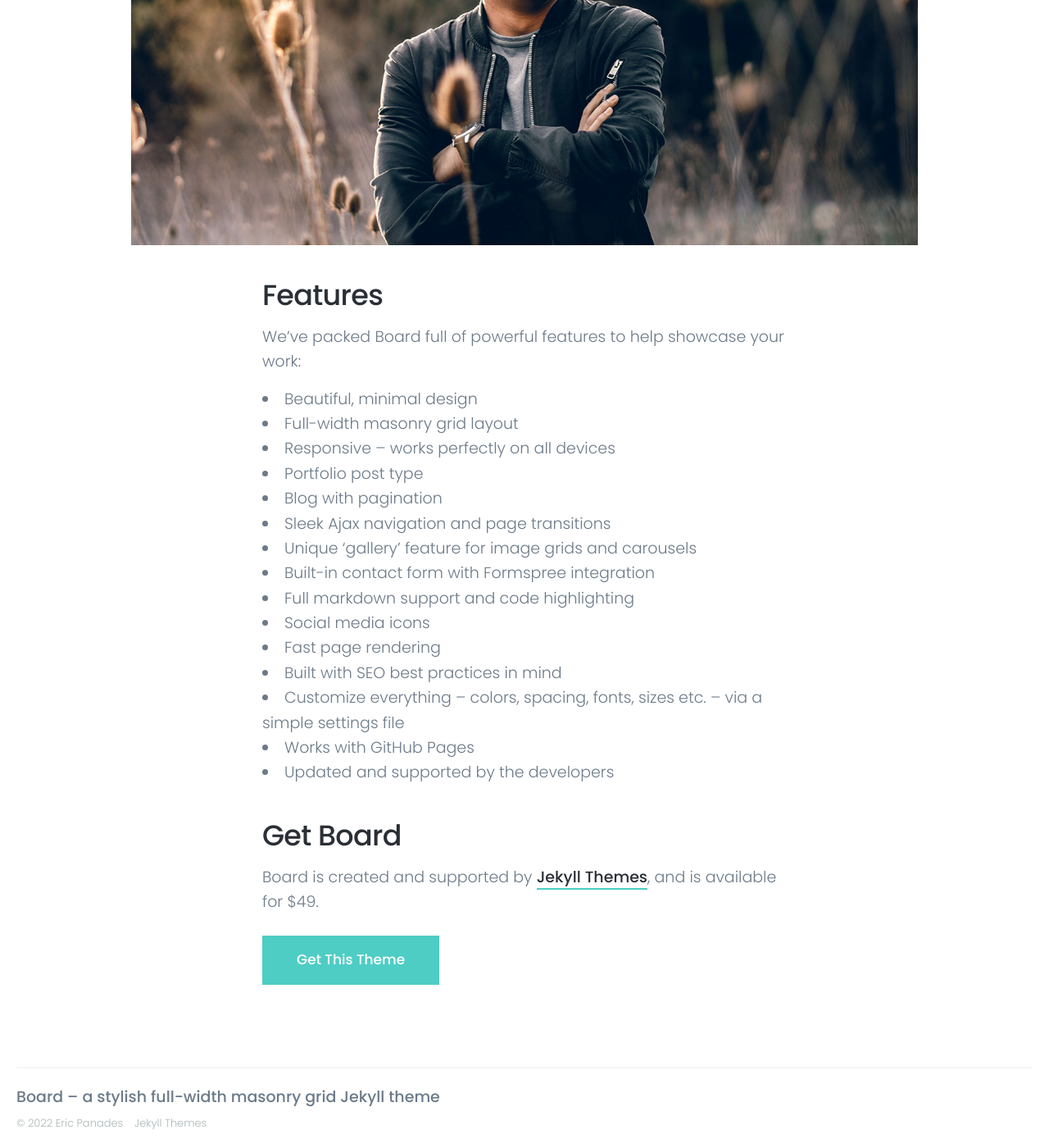
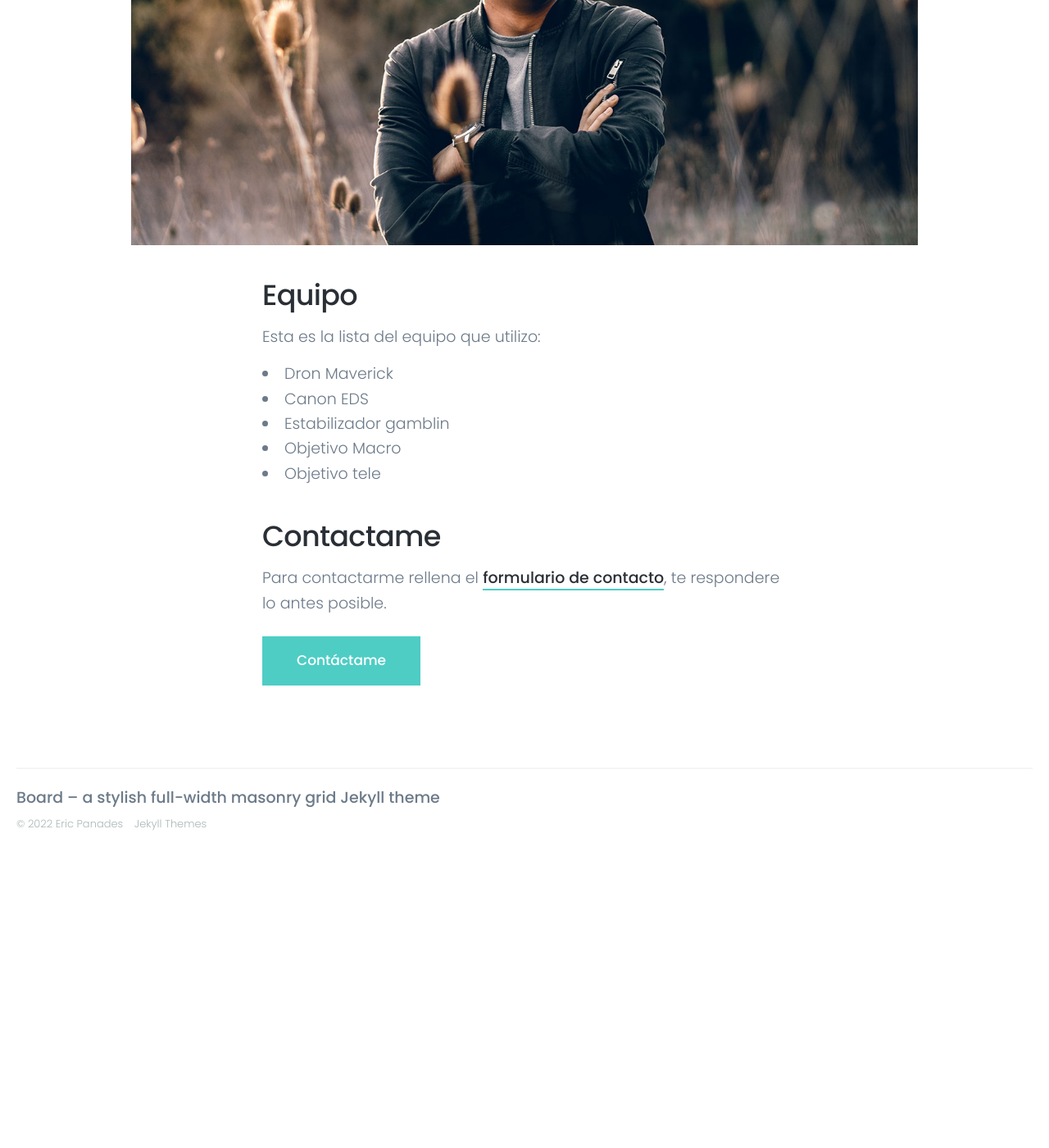
Before and after one commit to alejandrosospedra/alejandrosospedra.github.io, a Jekyll site: the page built from _pages/about.md, in a window 1280 px wide and 1400 px high, scrolled down 601 px. Shown: the whole window at 82% size. Built offline with Jekyll 4.4.1, drawn with Linux system fonts in a browser that asks for light colours; nearby versions of some CDN libraries; after the commit the page ends 1636 px from its top, so only the background shows below that; some of the changed text lies outside the part shown.

Commit message:
Change info in about page

```diff
--- a/_data/settings.yml
+++ b/_data/settings.yml
@@ -8,7 +8,7 @@ header_settings:
 
 menu_settings:
   menu_items:
-    - title: 'Projects'
+    - title: 'Portfolio'
       url: '/'
     - title: 'Blog'
       url: '/blog/'
--- a/_pages/about.md
+++ b/_pages/about.md
@@ -1,34 +1,24 @@
 ---
-title: About Board
-subtitle: Board is a stylish full-width masonry grid theme. Made for designers, artists, photographers and developers to show off their best work.
-description: Board is a stylish full-width masonry grid theme.
+title: Hola, soy Eric
+subtitle: Soy fotógrafo profesional. Échale un vistazo a mi portfolio para ver un ejemplo de mis fotografias.
+description: Échale un vistazo a mi portfolio para ver un ejemplo de mis fotografias.
 featured_image: /images/demo/landscape-05.jpg
 ---
 
 ![](/images/demo/landscape-05.jpg)
 
-## Features
+## Equipo
 
-We've packed Board full of powerful features to help showcase your work:
+Esta es la lista del equipo que utilizo:
 
-* Beautiful, minimal design
-* Full-width masonry grid layout
-* Responsive – works perfectly on all devices
-* Portfolio post type
-* Blog with pagination
-* Sleek Ajax navigation and page transitions
-* Unique 'gallery' feature for image grids and carousels
-* Built-in contact form with Formspree integration
-* Full markdown support and code highlighting
-* Social media icons
-* Fast page rendering
-* Built with SEO best practices in mind
-* Customize everything – colors, spacing, fonts, sizes etc. – via a simple settings file
-* Works with GitHub Pages
-* Updated and supported by the developers
+* Dron Maverick
+* Canon EDS
+* Estabilizador gamblin
+* Objetivo Macro
+* Objetivo tele
 
-## Get Board
+## Contactame
 
-Board is created and supported by [Jekyll Themes](https://jekyllthemes.io), and is available for $49.
+Para contactarme rellena el [formulario de contacto](contact), te respondere lo antes posible.
 
-<a href="https://jekyllthemes.io/theme/board-portfolio-jekyll-theme" class="button button--large">Get This Theme</a>
+<a href="contact" class="button button--large">Contáctame</a>
```
